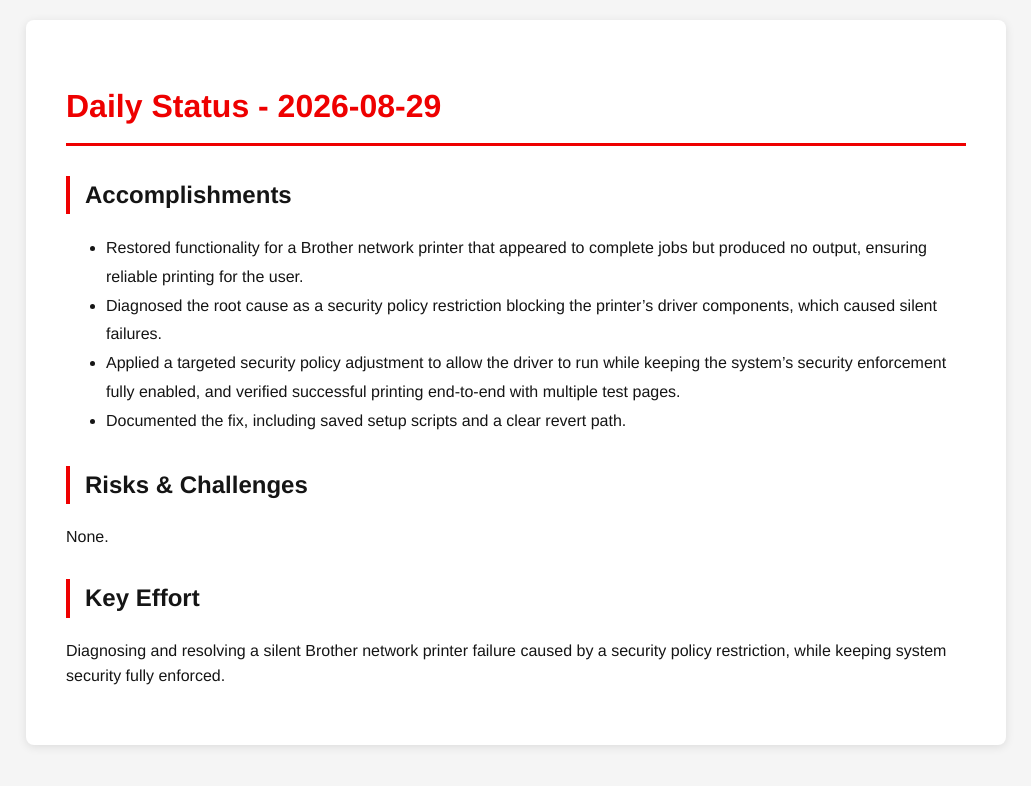
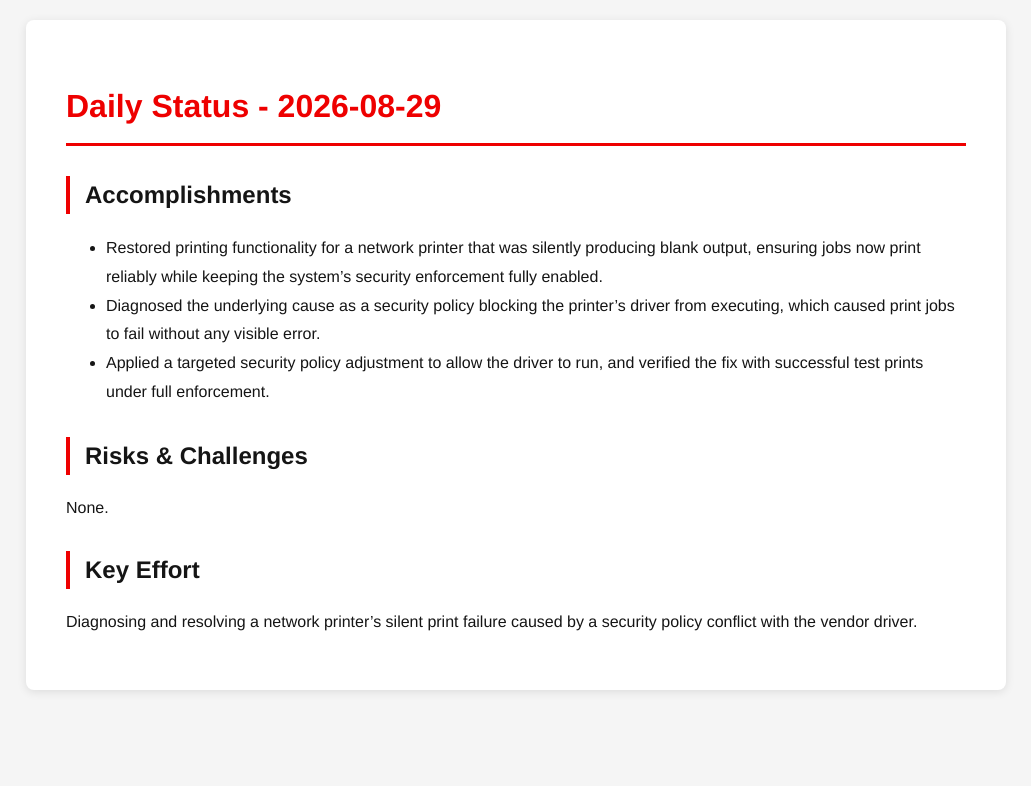
Before and after one commit to tzvatot/daily-status, a Jekyll site: the page built from 2026-08-29.md, in a window 1280 px wide. Shown: the top 786 px of the page, without its empty margins (124-1155 px from the left). Built offline with Jekyll 4.4.1, drawn with Linux system fonts in a browser that asks for light colours.

Commit message:
Daily status update - 2026-08-29

```diff
--- a/2026-08-29.md
+++ b/2026-08-29.md
@@ -7,13 +7,12 @@ date: 2026-08-29
 # Daily Status - 2026-08-29
 
 ## Accomplishments
-- Restored functionality for a Brother network printer that appeared to complete jobs but produced no output, ensuring reliable printing for the user.
-- Diagnosed the root cause as a security policy restriction blocking the printer's driver components, which caused silent failures.
-- Applied a targeted security policy adjustment to allow the driver to run while keeping the system's security enforcement fully enabled, and verified successful printing end-to-end with multiple test pages.
-- Documented the fix, including saved setup scripts and a clear revert path.
+- Restored printing functionality for a network printer that was silently producing blank output, ensuring jobs now print reliably while keeping the system's security enforcement fully enabled.
+- Diagnosed the underlying cause as a security policy blocking the printer's driver from executing, which caused print jobs to fail without any visible error.
+- Applied a targeted security policy adjustment to allow the driver to run, and verified the fix with successful test prints under full enforcement.
 
 ## Risks & Challenges
 None.
 
 ## Key Effort
-Diagnosing and resolving a silent Brother network printer failure caused by a security policy restriction, while keeping system security fully enforced.
+Diagnosing and resolving a network printer's silent print failure caused by a security policy conflict with the vendor driver.
```
